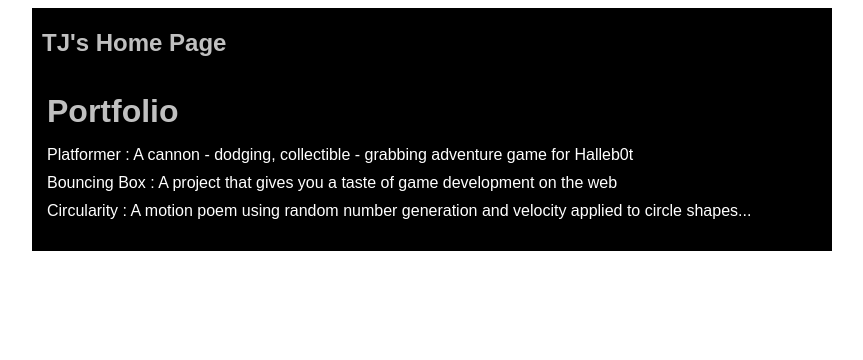
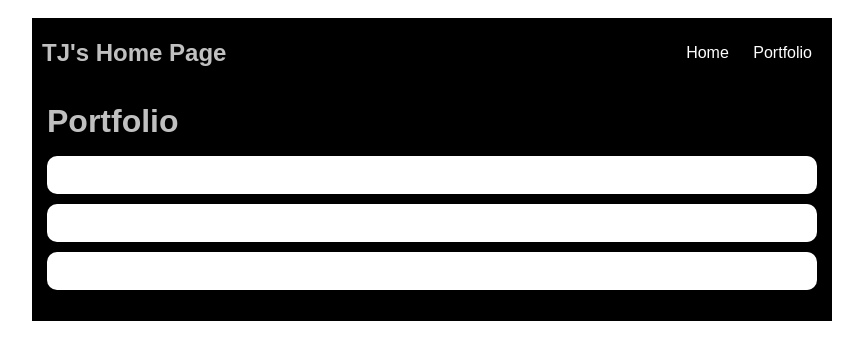
Before and after one commit to TyrusLombard/TyrusLombard.github.io, a plain HTML site: page portfolio.html in a window 1280 px wide. Shown: the whole page, without its empty margins (208-1071 px from the left). Drawn offline with Linux system fonts and the light colour scheme.

Commit message:
add portfolio.html file

```diff
--- a/style.css
+++ b/style.css
@@ -1,6 +1,6 @@
 body {
     background: white;
-    color: white\;
+    color: white;
     padding: 10px;
     font-family: arial;
 }
@@ -32,7 +32,7 @@ h1 {
 }
 a {
     text-decoration: none;
-    color: #000000;
+    color: white;
 }
 
 /* main container area beneath menu */
@@ -63,14 +63,14 @@ main {
         }
 
         #portfolio li {
-            background: #eee
+            background: white;
             padding: 10px;
             border-radius: 10px;
             margin-bottom: 10px;
         }
 
         #portfolio li:hover {
-            background: #eee;
+            background: white;
         }
 
         #portfolio a {
```
